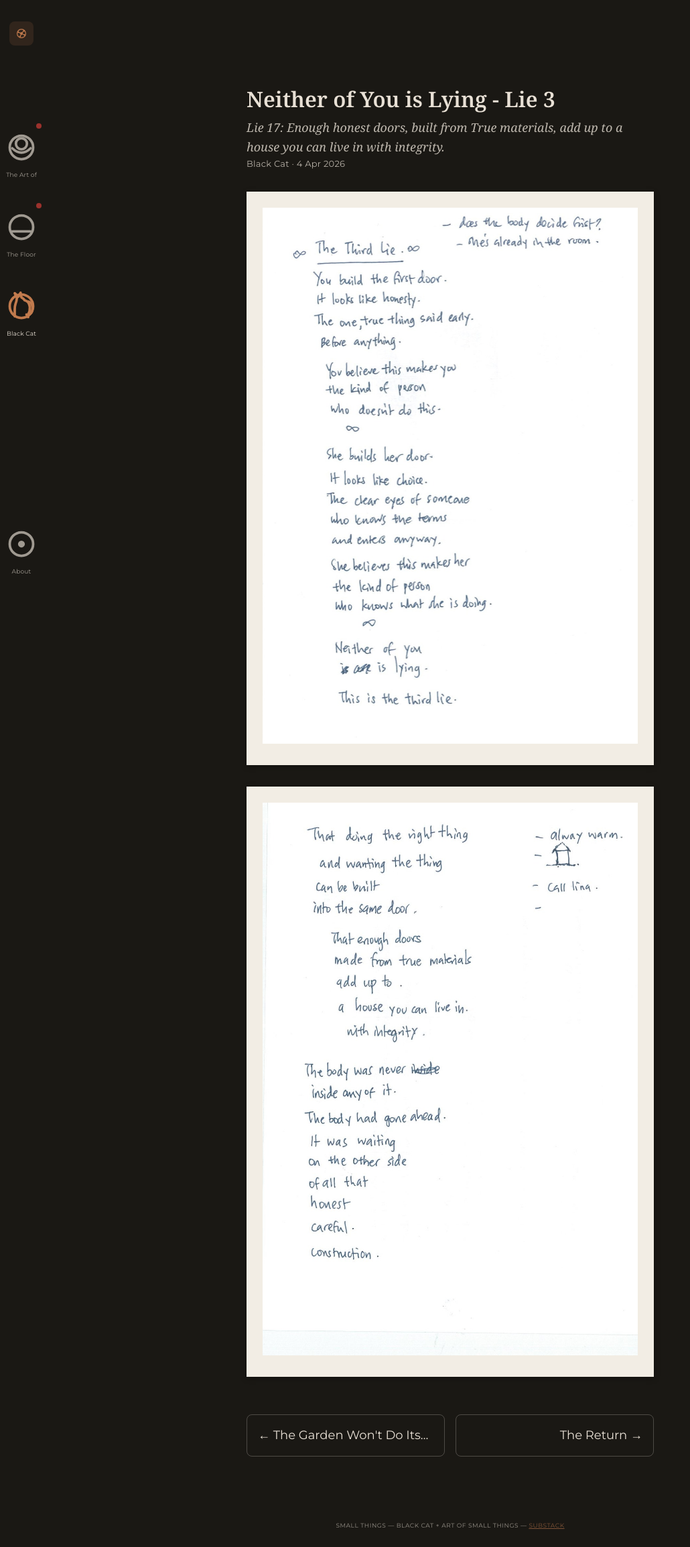
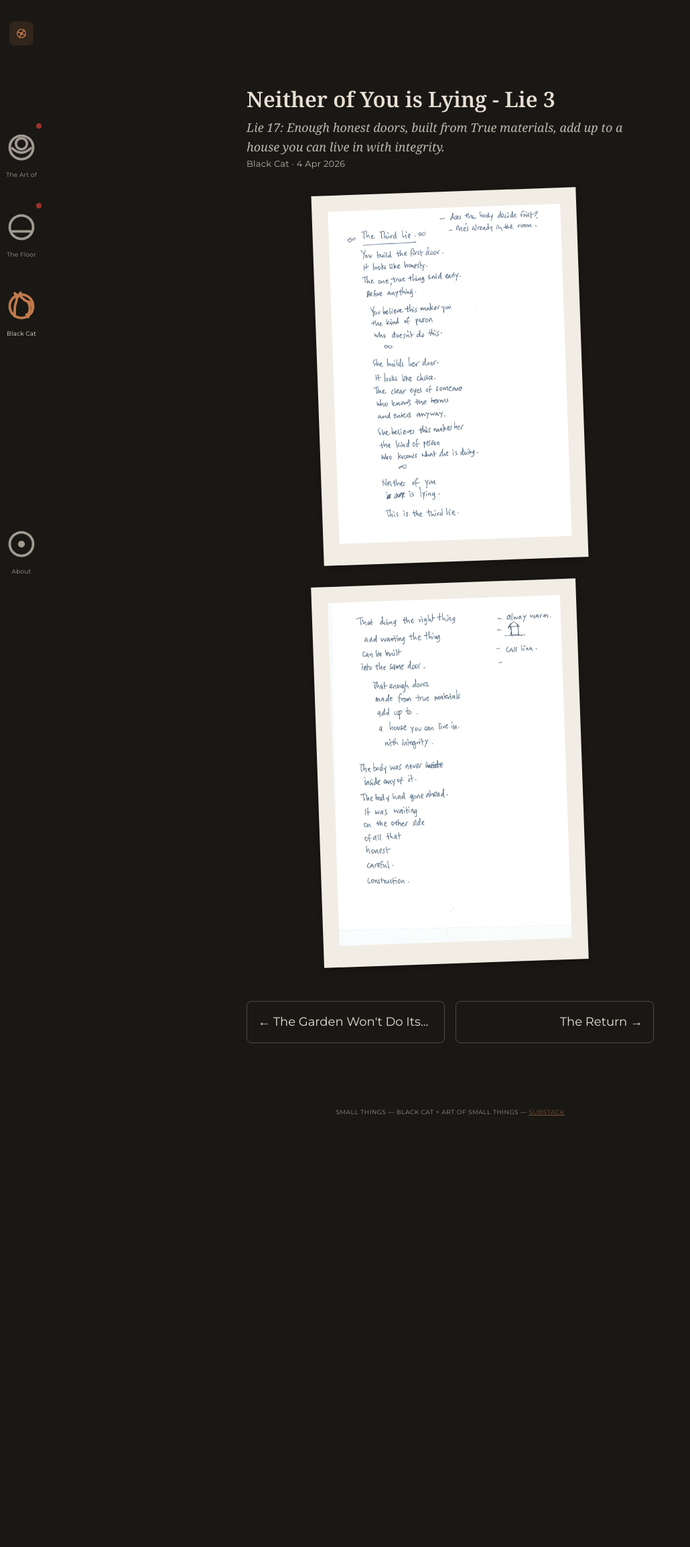
Before and after one commit to 2pix/small-things, a Jekyll site: the page built from _posts/2026-04-04-neither-of-you-is-lying-lie-3.md, in a window 1280 px wide. Shown: the whole page at 67% size, without its empty margins (0-1030 px from the left). Built offline with Jekyll 4.4.1, drawn with Linux system fonts in a browser that asks for light colours; after the commit the page ends 1691 px from its top, so only the background shows below that.

Commit message:
Two image variants: narrower tilted polaroid (default) + full-width option
Polaroid now caps at 65% of the text column, centered, with a slight
rotation so it reads as a small pinned photo rather than a hero
image. New full=true param on the image shortcode renders a plain
full-width version with no frame or tilt, for when the image should
carry full visual weight instead. Both documented in the Style Guide.

```diff
--- a/_includes/image.html
+++ b/_includes/image.html
@@ -1,4 +1,4 @@
-<figure class="post-image">
+<figure class="post-image {% if include.full %}post-image--full{% else %}post-image--polaroid{% endif %}">
   <img src="{{ include.src | relative_url }}" alt="{{ include.alt }}">
   {% if include.caption %}<figcaption>{{ include.caption }}</figcaption>{% endif %}
 </figure>
--- a/assets/css/style.css
+++ b/assets/css/style.css
@@ -176,9 +176,6 @@ a {
 
 .post-image {
   margin: var(--space-4) 0;
-  background: #f2ede4;
-  padding: var(--space-3) var(--space-3) var(--space-4);
-  box-shadow: 0 2px 8px rgba(0, 0, 0, 0.35);
 }
 
 .post-image img {
@@ -187,13 +184,30 @@ a {
   display: block;
 }
 
-.post-image figcaption {
+.post-image--polaroid {
+  width: 65%;
+  margin-left: auto;
+  margin-right: auto;
+  background: #f2ede4;
+  padding: var(--space-3) var(--space-3) var(--space-4);
+  box-shadow: 0 2px 8px rgba(0, 0, 0, 0.35);
+  transform: rotate(-2deg);
+}
+
+.post-image--polaroid figcaption {
   font-family: "Permanent Marker", cursive;
   font-size: 1rem;
   color: #1a1814;
   text-align: center;
   margin-top: var(--space-2);
   padding: 0 var(--space-1);
+}
+
+.post-image--full figcaption {
+  font-family: var(--font-sans);
+  font-size: 0.75rem;
+  opacity: 0.6;
+  margin-top: var(--space-1);
 }
 
 .pull-quote {
```
Also changed, not shown: _posts/2026-07-18-style-guide.md (+14 -2 lines).
